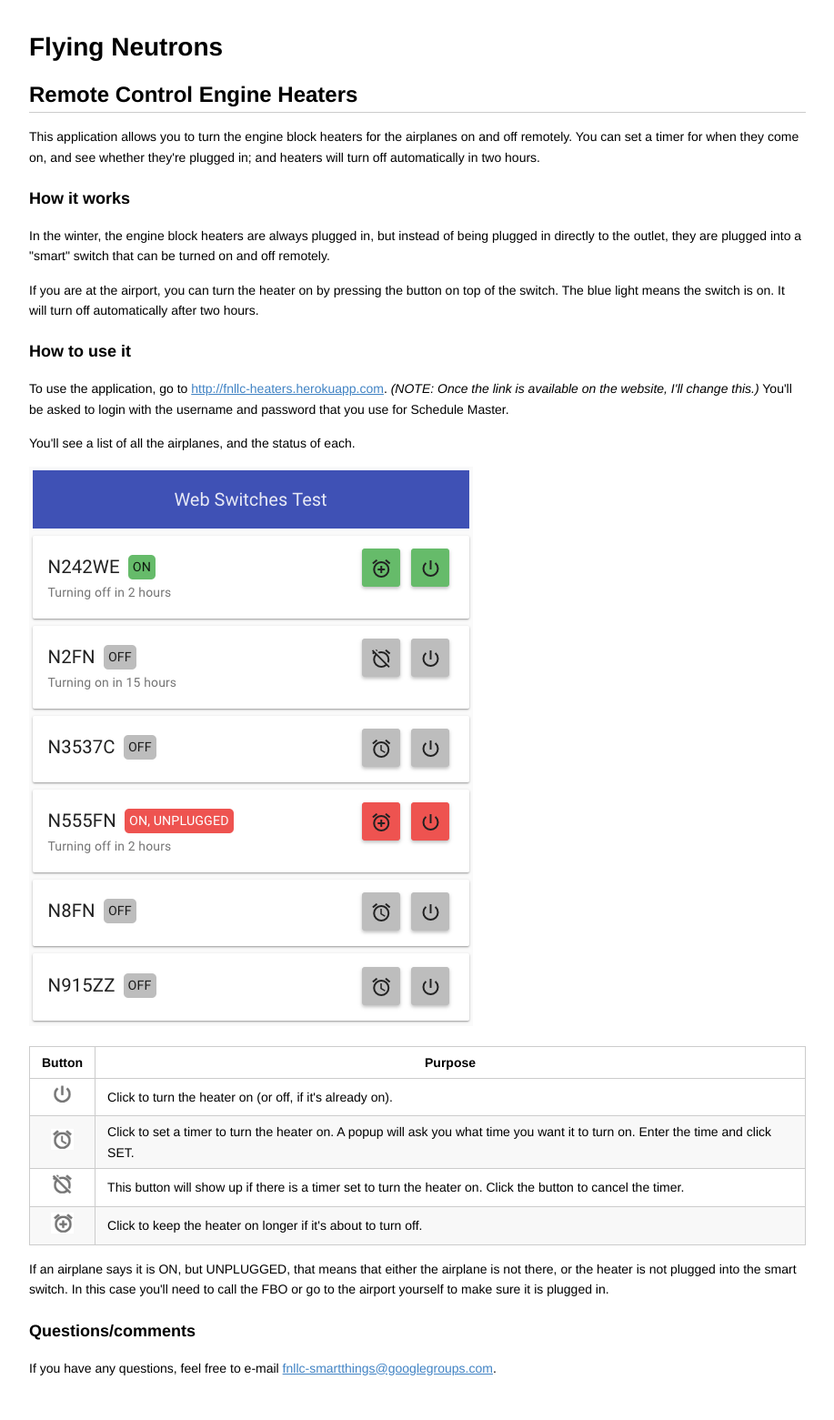
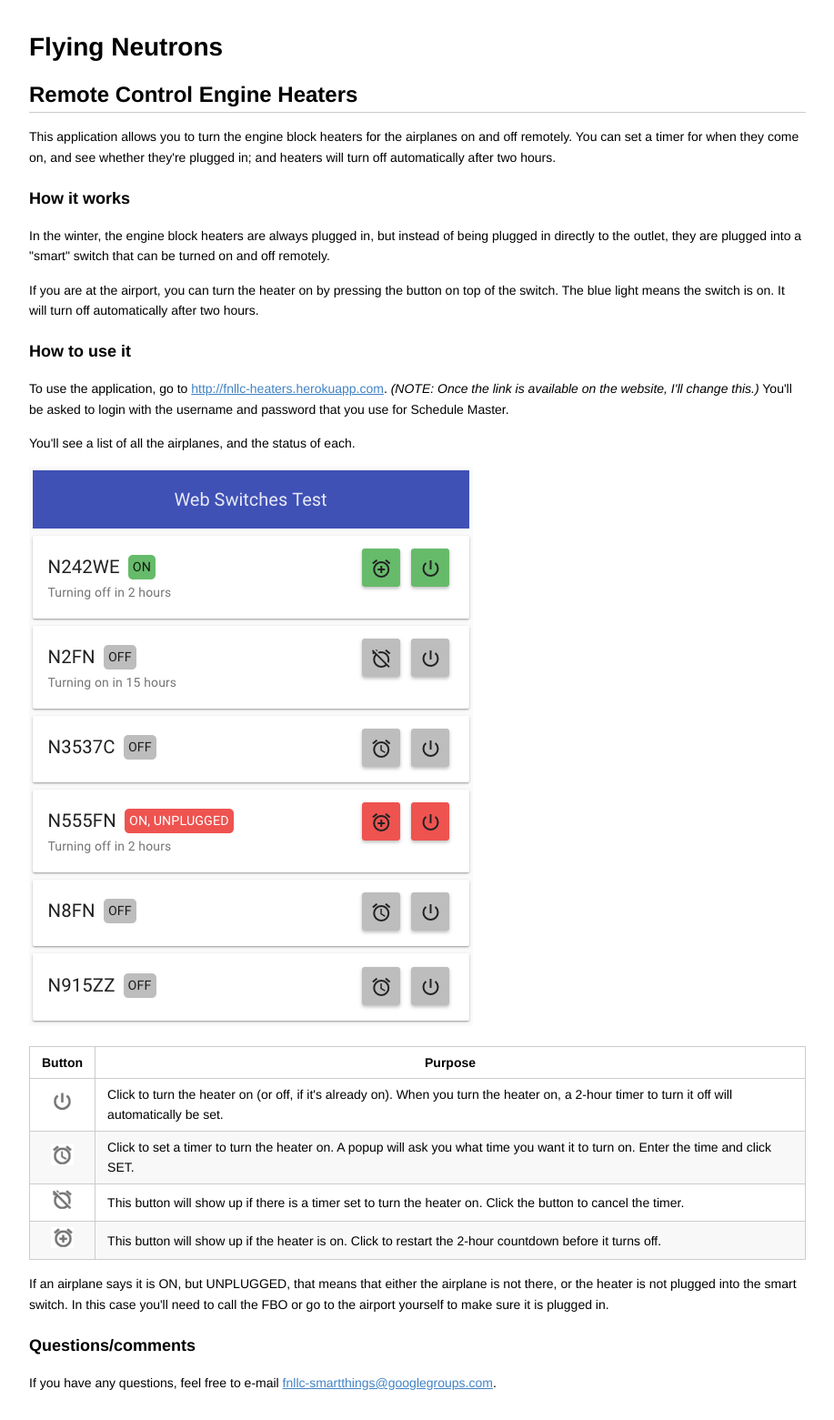
Before and after one commit to jonscheiding/st-web-switches, a website: page src/fnllc/doc/index.html in a window 1280 px wide. Shown: the whole page at 91% size, without its empty margins (181-1098 px from the left). Drawn offline with Linux system fonts and the light colour scheme.

Commit message:
#60 Improved description of extend button

```diff
--- a/src/fnllc/doc/index.html
+++ b/src/fnllc/doc/index.html
@@ -317,7 +317,7 @@ sup {
 
 <h2 id="toc_1">Remote Control Engine Heaters</h2>
 
-<p>This application allows you to turn the engine block heaters for the airplanes on and off remotely.  You can set a timer for when they come on, and see whether they&#39;re plugged in; and heaters will turn off automatically in two hours.</p>
+<p>This application allows you to turn the engine block heaters for the airplanes on and off remotely.  You can set a timer for when they come on, and see whether they&#39;re plugged in; and heaters will turn off automatically after two hours.</p>
 
 <h3 id="toc_2">How it works</h3>
 
@@ -344,7 +344,7 @@ sup {
 <tbody>
 <tr>
 <td style="text-align: center"><img src="onoff.png" alt=""></td>
-<td>Click to turn the heater on (or off, if it&#39;s already on).</td>
+<td>Click to turn the heater on (or off, if it&#39;s already on). When you turn the heater on, a 2-hour timer to turn it off will automatically be set.</td>
 </tr>
 <tr>
 <td style="text-align: center"><img src="timeron.png" alt=""></td>
@@ -356,7 +356,7 @@ sup {
 </tr>
 <tr>
 <td style="text-align: center"><img src="timerextend.png" alt=""></td>
-<td>Click to keep the heater on longer if it&#39;s about to turn off.</td>
+<td>This button will show up if the heater is on.  Click to restart the 2-hour countdown before it turns off.</td>
 </tr>
 </tbody>
 </table>
```
Also changed, not shown: src/fnllc/doc/fnllc-heaters.md (+2 -2 lines).
